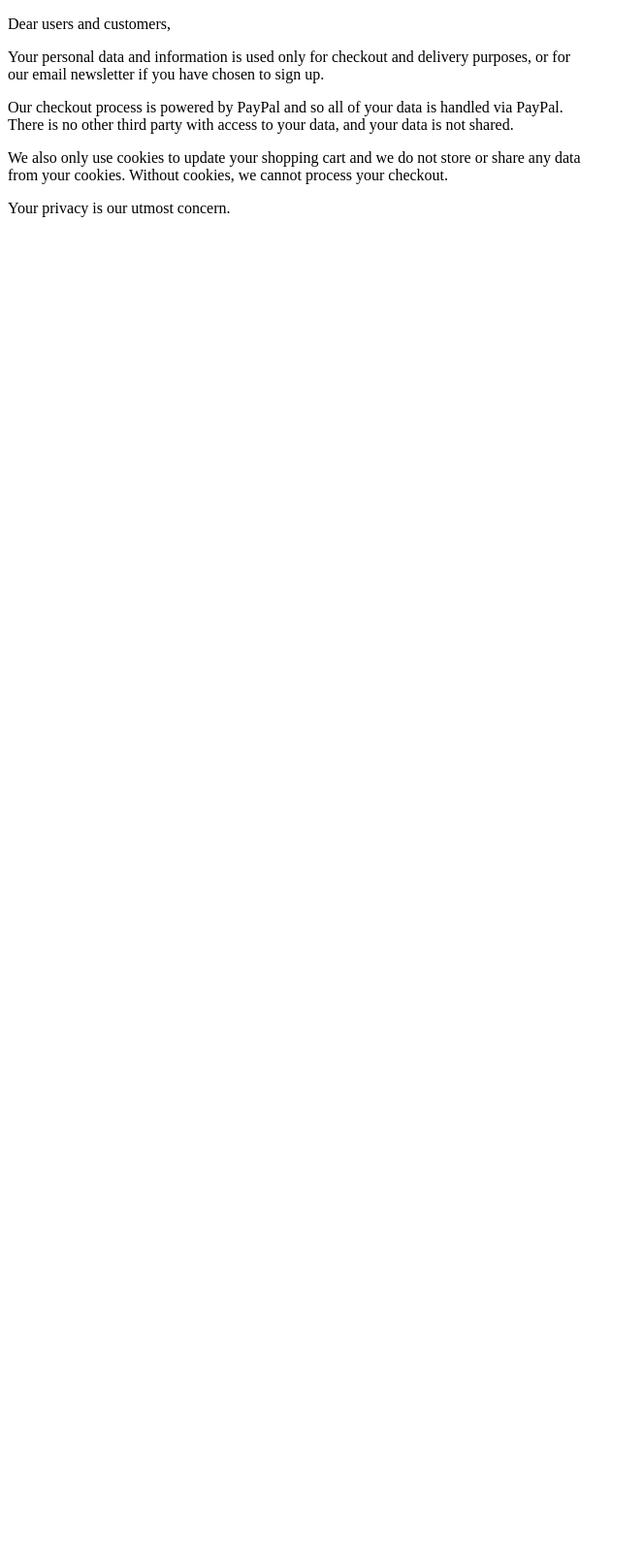
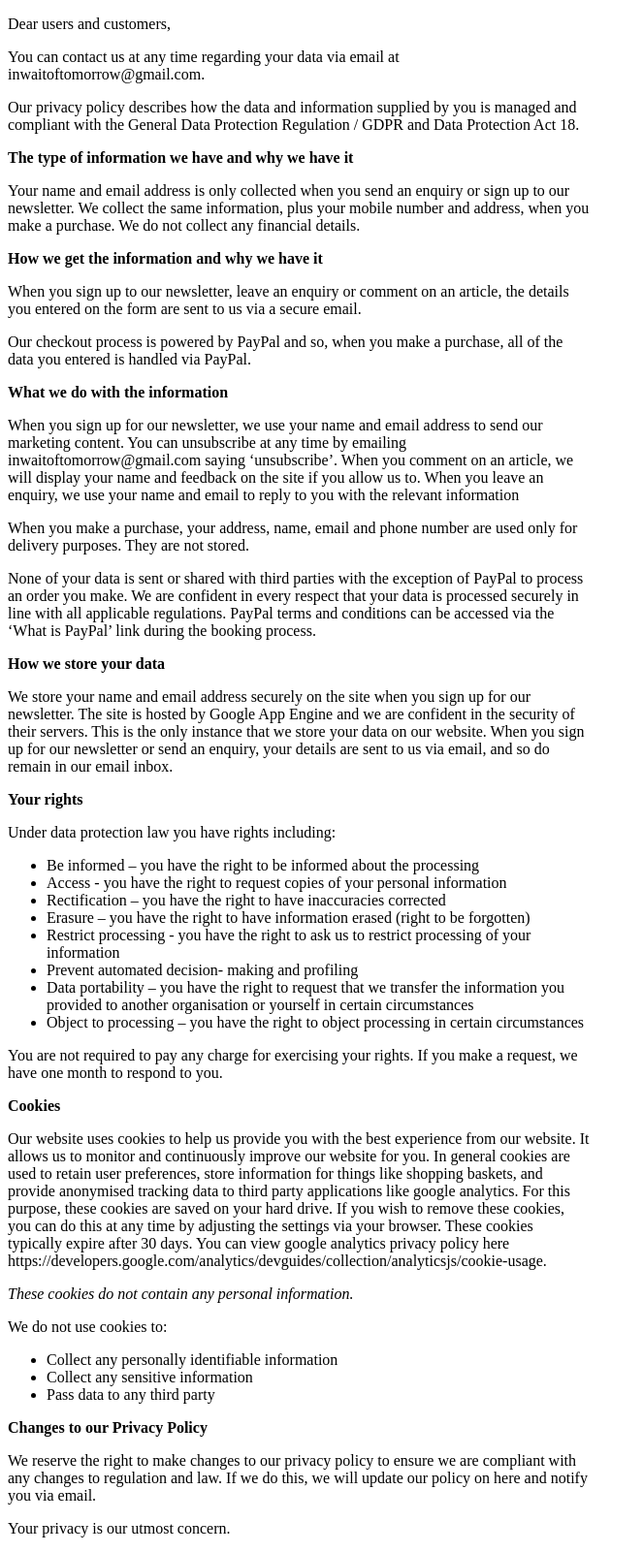
Before and after one commit to dillonlad/Individual_Exercise_3, a Flask app: template app/templates/privacy_statement.html in a window 1280 px wide. Shown: the whole page at 97% size, without its empty margins (0-663 px from the left). Before the commit the page ends 224 px from the top, so only its background shows below. Run offline with Flask 2, Linux system fonts and the light colour scheme; the template is opened without the code that fills it, so the values that code supplies are empty.

Commit message:
updated shop

```diff
--- a/app/shop/routes.py
+++ b/app/shop/routes.py
@@ -330,6 +330,8 @@ def stock_checker(id, item_number, Colour, Size):
             stock_number = var.stock
         if stock_number == 0:
             status = "Unfortunately, this item is OUT OF STOCK in this size, please enquire below if you'd like one so that we know"
+        elif stock_number == 1:
+            status = "Only 1 left in stock"
         else:
             status = "In stock"
         return jsonify(stock_status=status)
--- a/app/templates/privacy_statement.html
+++ b/app/templates/privacy_statement.html
@@ -4,12 +4,53 @@
          <meta charset="UTF-8">
     </head>
     <body>
-        <div class="m-auto font-weight-normal collapse" id="collapseSearch" style="max-width: 600px">
+        <div class="m-auto font-weight-normal collapse text-left" id="collapseSearch" style="max-width: 600px">
             <p>Dear users and customers, </p>
-            <p>Your personal data and information is used only for checkout and delivery purposes, or for our email newsletter if you have chosen to sign up.</p>
-            <p>Our checkout process is powered by PayPal and so all of your data is handled via PayPal. There is no other third party with access to your data, and your data is not shared.</p>
-            <p>We also only use cookies to update your shopping cart and we do not store or share any data from your cookies. Without cookies, we cannot process your checkout.</p>
-            <p> Your privacy is our utmost concern.</p>
+            <p>You can contact us at any time regarding your data via email at inwaitoftomorrow@gmail.com. </p>
+            <p>Our privacy policy describes how the data and information supplied by you is managed and compliant with the General Data Protection Regulation / GDPR and Data Protection Act 18. </p>
+
+            <p><strong>The type of information we have and why we have it</strong></p>
+            <p>Your name and email address is only collected when you send an enquiry or sign up to our newsletter. We collect the same information, plus your mobile number and address, when you make a purchase. We do not collect any financial details. </p>
+
+            <p><strong>How we get the information and why we have it</strong></p>
+            <p>When you sign up to our newsletter, leave an enquiry or comment on an article, the details you entered on the form are sent to us via a secure email.</p>
+            <p>Our checkout process is powered by PayPal and so, when you make a purchase, all of the data you entered is handled via PayPal.</p>
+
+            <p><strong>What we do with the information</strong></p>
+            <p>When you sign up for our newsletter, we use your name and email address to send our marketing content. You can unsubscribe at any time by emailing inwaitoftomorrow@gmail.com saying ‘unsubscribe’. When you comment on an article, we will display your name and feedback on the site if you allow us to. When you leave an enquiry, we use your name and email to reply to you with the relevant information</p>
+            <p>When you make a purchase, your address, name, email and phone number are used only for delivery purposes. They are not stored. </p>
+            <p>None of your data is sent or shared with third parties with the exception of PayPal to process an order you make. We are confident in every respect that your data is processed securely in line with all applicable regulations. PayPal terms and conditions can be accessed via the ‘What is PayPal’ link during the booking process.</p>
+
+            <p><strong>How we store your data</strong></p>
+            <p>We store your name and email address securely on the site when you sign up for our newsletter. The site is hosted by Google App Engine and we are confident in the security of their servers. This is the only instance that we store your data on our website. When you sign up for our newsletter or send an enquiry, your details are sent to us via email, and so do remain in our email inbox.</p>
+
+            <p><strong>Your rights</strong></p>
+            <p>Under data protection law you have rights including: </p>
+            <ul>
+                <li>Be informed – you have the right to be informed about the processing</li>
+                <li>Access - you have the right to request copies of your personal information</li>
+                <li>Rectification – you have the right to have inaccuracies corrected </li>
+                <li>Erasure – you have the right to have information erased (right to be forgotten) </li>
+                <li>Restrict processing - you have the right to ask us to restrict processing of your information</li>
+                <li>Prevent automated decision- making and profiling</li>
+                <li>Data portability – you have the right to request that we transfer the information you provided to another organisation or yourself in certain circumstances </li>
+                <li>Object to processing – you have the right to object processing in certain circumstances </li>
+            </ul>
+            <p>You are not required to pay any charge for exercising your rights. If you make a request, we have one month to respond to you. </p>
+
+            <p><strong>Cookies</strong></p>
+            <p>Our website uses cookies to help us provide you with the best experience from our website. It allows us to monitor and continuously improve our website for you. In general cookies are used to retain user preferences, store information for things like shopping baskets, and provide anonymised tracking data to third party applications like google analytics. For this purpose, these cookies are saved on your hard drive. If you wish to remove these cookies, you can do this at any time by adjusting the settings via your browser. These cookies typically expire after 30 days. You can view google analytics privacy policy here https://developers.google.com/analytics/devguides/collection/analyticsjs/cookie-usage. </p>
+            <p><em>These cookies do not contain any personal information.</em>
+            <p>We do not use cookies to: </p>
+            <ul>
+                <li>Collect any personally identifiable information</li>
+                <li>Collect any sensitive information </li>
+                <li>Pass data to any third party</li>
+            </ul>
+
+            <p><strong>Changes to our Privacy Policy</strong></p>
+            <p>We reserve the right to make changes to our privacy policy to ensure we are compliant with any changes to regulation and law. If we do this, we will update our policy on here and notify you via email. </p>
+            <p>Your privacy is our utmost concern.</p>
         </div>
     </body>
 </html>
```
Also changed, not shown: 1 other file.
